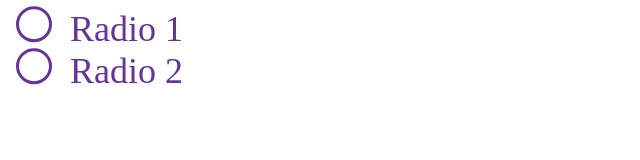
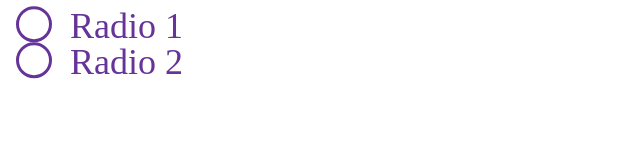
Before and after one commit to philosophy-flow/custom-radio-demo, a plain HTML site: page index.html in a window 1280 px wide. Shown: the whole page, without its empty margins (0-640 px from the left). Drawn offline with Linux system fonts and the light colour scheme.

Commit message:
fixing css selector

```diff
--- a/styles.css
+++ b/styles.css
@@ -39,7 +39,7 @@
   place-items: center;
 }
 
-.radio_label {
+.radio__label {
   line-height: 1;
 }
 
```
